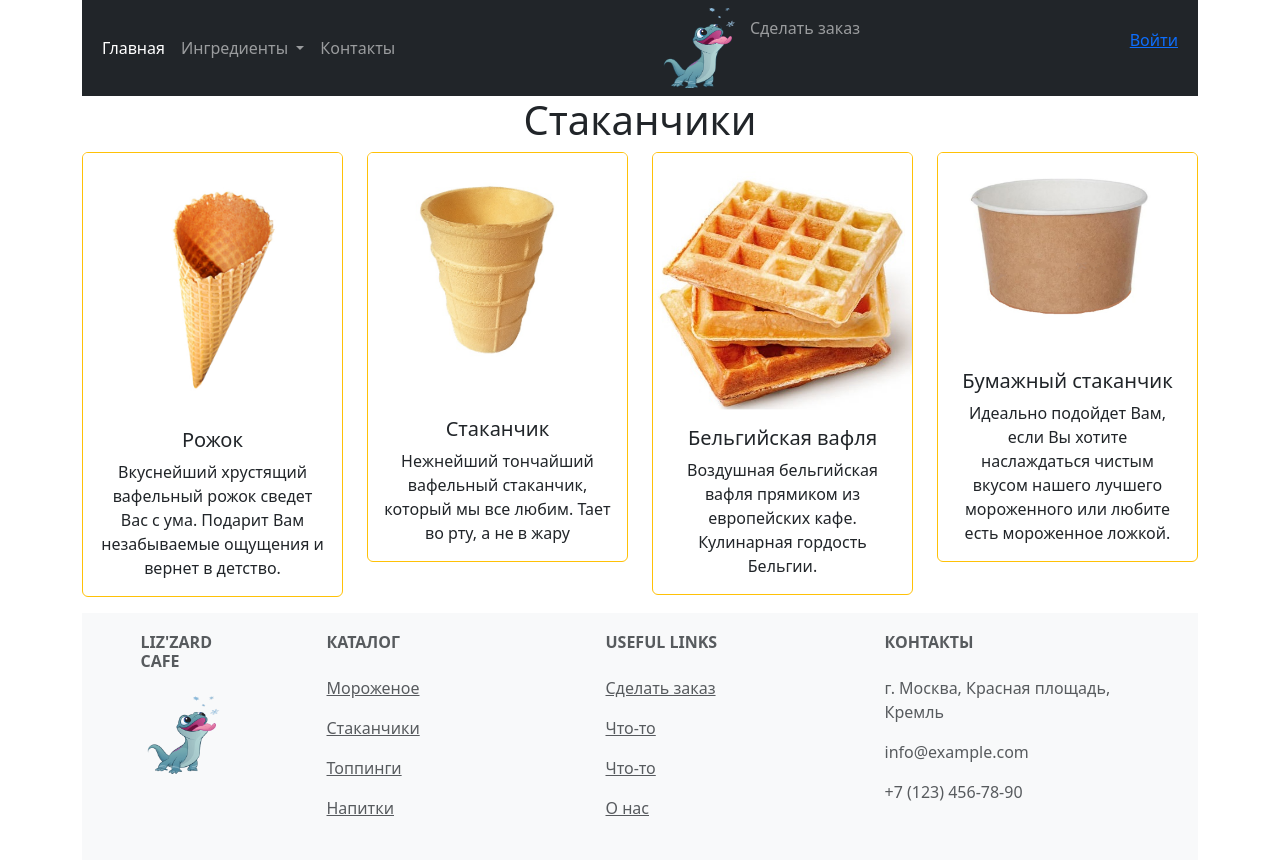
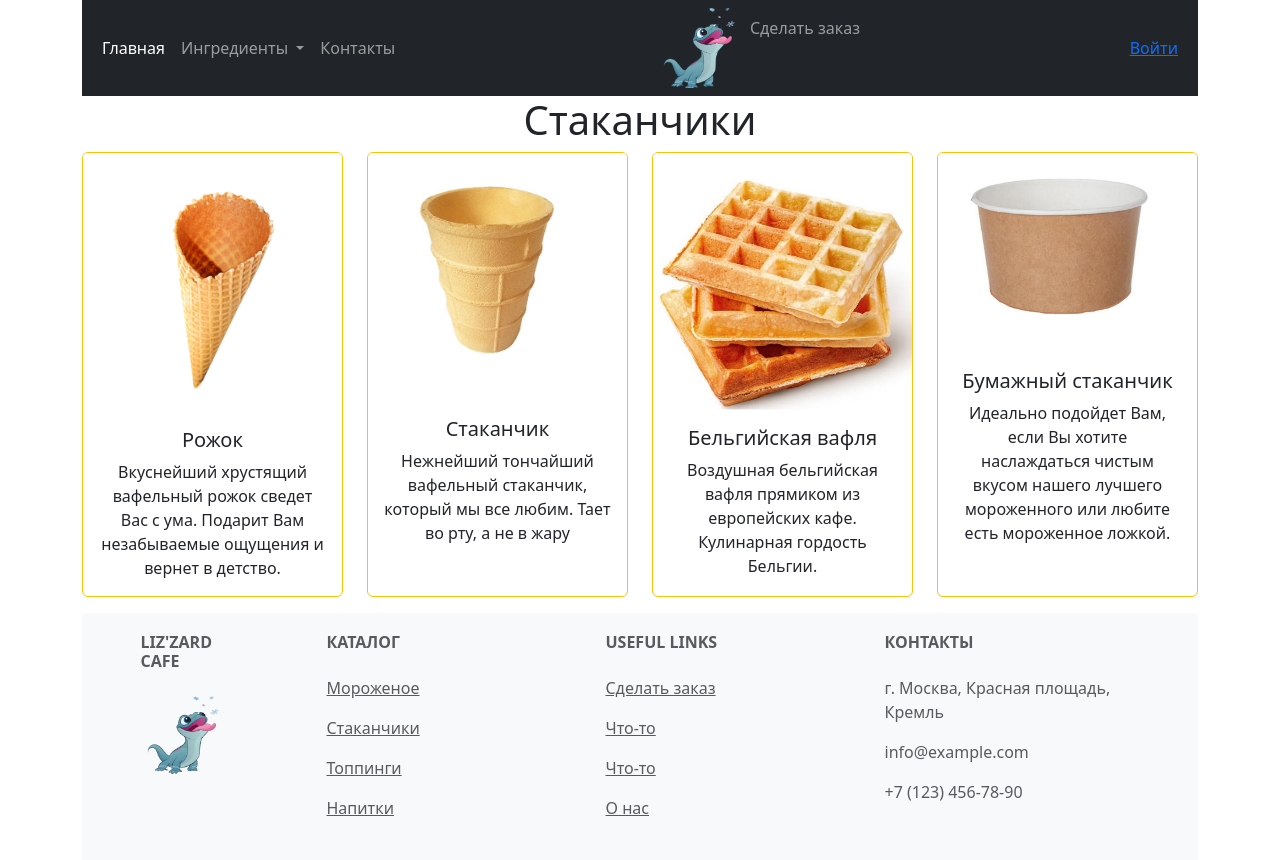
Before and after one commit to Dmitrii-F/icecream_bar, a Django app: page /containers/ in a window 1280 px wide. Run offline with Django 5.2, Linux system fonts and the light colour scheme; data comes from the database, SQL or seed files in the repository; tables that the repository leaves empty hold one stand-in row (values such as "Sample post").

Commit message:
Исправлено отображение логина в навбар, выровнены карточки на спраницах: мороженное, топпинг, сканчики

```diff
--- a/icecream/icecream_bar/templates/icecream_bar/containers_list.html
+++ b/icecream/icecream_bar/templates/icecream_bar/containers_list.html
@@ -8,7 +8,7 @@
         <div class="row row-cols-1 row-cols-md-4 g-4">
             {% for container in containers_list %}
             <div class="col">
-                <div class="card border-warning">
+                <div class="card border-warning h-100">
                   <img src="{{container.image.url}}" class="card-img-top" >
                   <div class="card-body">
                     <h5 class="card-title">{{ container.name }}</h5>
--- a/icecream/icecream_bar/templates/icecream_bar/ice_creams_list.html
+++ b/icecream/icecream_bar/templates/icecream_bar/ice_creams_list.html
@@ -8,7 +8,7 @@
         <div class="row row-cols-1 row-cols-md-4 g-4">
             {% for icecream in ice_creams_list %}
             <div class="col">
-                <div class="card border-warning">
+                <div class="card border-warning h-100 ">
                   <img src="{{icecream.image.url}}" class="card-img-top" >
                   <div class="card-body">
                     <h5 class="card-title">{{ icecream.name }}</h5>
--- a/icecream/icecream_bar/templates/icecream_bar/toppings_list.html
+++ b/icecream/icecream_bar/templates/icecream_bar/toppings_list.html
@@ -8,7 +8,7 @@
         <div class="row row-cols-1 row-cols-md-4 g-4">
             {% for topping in toppings_list %}
             <div class="col">
-                <div class="card border-warning">
+                <div class="card border-warning h-100 ">
                   <img src="{{topping.image.url}}" class="card-img-top" >
                   <div class="card-body">
                     <h5 class="card-title">{{ topping.name }}</h5>
--- a/icecream/templates/base/base.html
+++ b/icecream/templates/base/base.html
@@ -15,7 +15,7 @@
       <div class="container text-center">
         <div class="row">
             <div class="col">
-                {% include 'base/nav.html' only with param='Django'%}
+                {% include 'base/nav.html' %}
             </div>
         </div>
       </div>
--- a/icecream/templates/base/nav.html
+++ b/icecream/templates/base/nav.html
@@ -38,11 +38,13 @@
       <ul class="navbar-nav ms-auto mb-2 mb-lg-0">
 <!--        здесь в чем-то проблема, не работает кусок кода-->
         <li class="nav-item">
-          {% if user.is_authenticated %}
-            <p class="nav-link"> {{user.username}} | <a href="{% url 'logout' %}">Выйти</a></p>
+        {% if user.is_authenticated %}
+            <li class="nav-link"> {{user.username}} |
+                <a href="{% url 'icecream_bar:profile' %}">Профиль</a> |
+                <a href="{% url 'logout' %}">Выйти</a></li>
           {% else %}
-            <p class="nav-link"><a href="{% url 'login' %}">Войти</a></p>
-          {% endif %}
+            <li class="nav-link"><a href="{% url 'login' %}">Войти</a></li>
+        {% endif %}
 
       </ul>
     </div>
```
Also changed, not shown: icecream/icecream_bar/templates/icecream_bar/index.html (+1 -7 lines).
